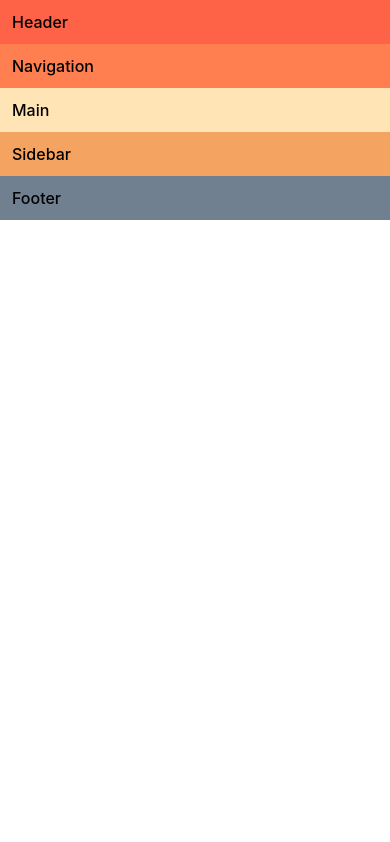
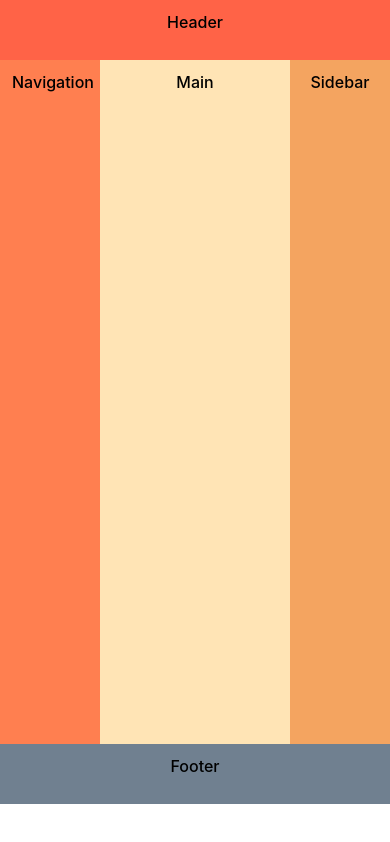
Before and after one commit to husamahmud/ps-react-tasks, a React (Create React App) app in the folder 1-task/: page / in a window 390 px wide. Built offline with nearby package versions, Linux system fonts and the light colour scheme.

Commit message:
feat: implement responsive layout with header, columns, and footer

```diff
--- a/1-task/src/App.js
+++ b/1-task/src/App.js
@@ -2,12 +2,12 @@ export default function App() {
   return (
     <>
       <header>Header</header>
-      <div>
+      <div className="main">
         <nav>Navigation</nav>
         <main>Main</main>
         <aside>Sidebar</aside>
       </div>
       <footer>Footer</footer>
     </>
-  )
+  );
 }
--- a/1-task/src/index.css
+++ b/1-task/src/index.css
@@ -5,8 +5,8 @@
 }
 
 body {
-	font-family: -apple-system, BlinkMacSystemFont, 'Segoe UI', 'Roboto', 'Oxygen',
-	'Ubuntu', 'Cantarell', 'Fira Sans', 'Droid Sans', 'Helvetica Neue',
+  font-family: -apple-system, BlinkMacSystemFont, "Segoe UI", "Roboto", "Oxygen",
+    "Ubuntu", "Cantarell", "Fira Sans", "Droid Sans", "Helvetica Neue",
     sans-serif;
   font-weight: 500;
 }
@@ -19,24 +19,33 @@ main,
 aside,
 footer {
   padding: 12px;
+  text-align: center;
 }
 
 header {
   background-color: tomato;
+  height: 60px;
 }
-
+.main {
+  display: flex;
+  height: 81vh;
+}
 nav {
   background-color: coral;
+  width: 100px;
 }
 
 main {
   background-color: moccasin;
+  flex-grow: 1;
 }
 
 aside {
   background-color: sandybrown;
+  width: 100px;
 }
 
 footer {
   background-color: slategray;
+  height: 60px;
 }
```
Lines whose indentation alone changed are shown as unchanged.
